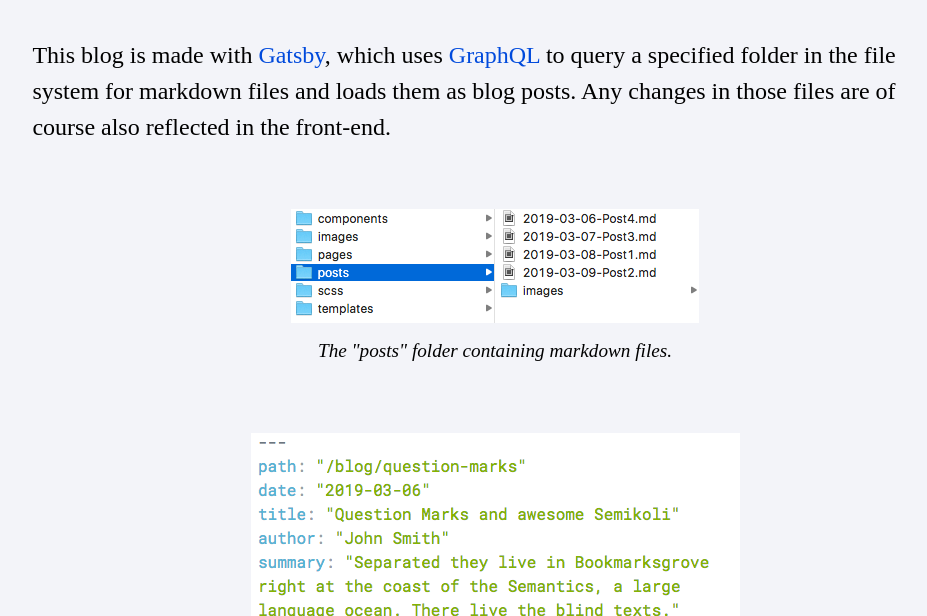
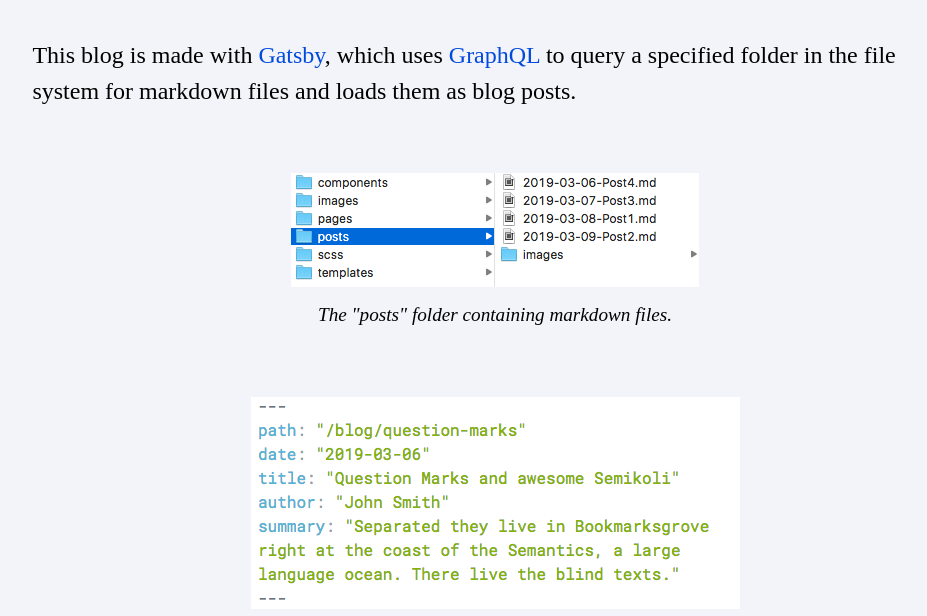
Before and after one commit to marcelomaias/gatsby-blog, a Gatsby site: page /about in a window 1280 px wide. Shown: the part 181-797 px from the top of the page, without its empty margins (145-1072 px from the left). Built offline with nearby package versions, Linux system fonts and the light colour scheme; Gatsby itself is replaced by a stand-in of ours.

Commit message:
Changed copy

```diff
--- a/src/pages/about.js
+++ b/src/pages/about.js
@@ -15,8 +15,7 @@ const AboutPage = () => (
         This blog is made with <a href="https://www.gatsbyjs.org">Gatsby</a>,
         which uses <a href="https://graphql.org/">GraphQL</a> to query a
         specified folder in the file system for markdown files and loads them as
-        blog posts. Any changes in those files are of course also reflected in
-        the front-end.
+        blog posts.
       </p>
       <figure>
         <img src={filesPic} alt="Files" />
```
